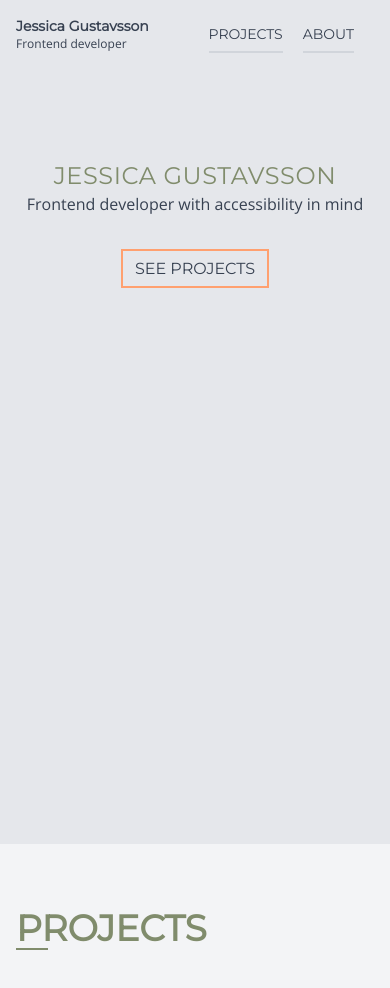
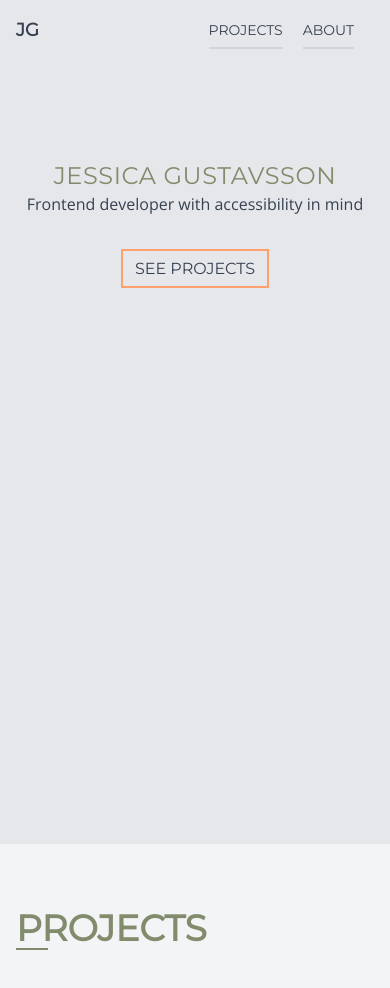
Before and after one commit to jdagmar/jdagmar.github.io, a React (Create React App) app: page / in a window 390 px wide. Shown: the top 988 px of the page. Built offline with nearby package versions, Linux system fonts and the light colour scheme.

Commit message:
Minimize logo in mobile

```diff
--- a/src/components/Header.tsx
+++ b/src/components/Header.tsx
@@ -6,10 +6,13 @@ export const Header = () => {
     <header className="p-4 bg-gray-200 fixed top-0 w-full z-20">
       <div className="max-w-6xl m-auto flex justify-between items-center">
         <div>
-          <p className="font-montserrat text-sm font-black">
-            Jessica Gustavsson
+          <p className="font-montserrat text-sm font-bold">
+            <span className="hidden lg:block">Jessica Gustavsson</span>
+            <span className="text-lg lg:hidden">JG</span>
           </p>
-          <p className="font-open-sans text-xs">Frontend developer</p>
+          <p className="font-open-sans text-xs hidden lg:block">
+            Frontend developer
+          </p>
         </div>
         <Nav />
       </div>
```
